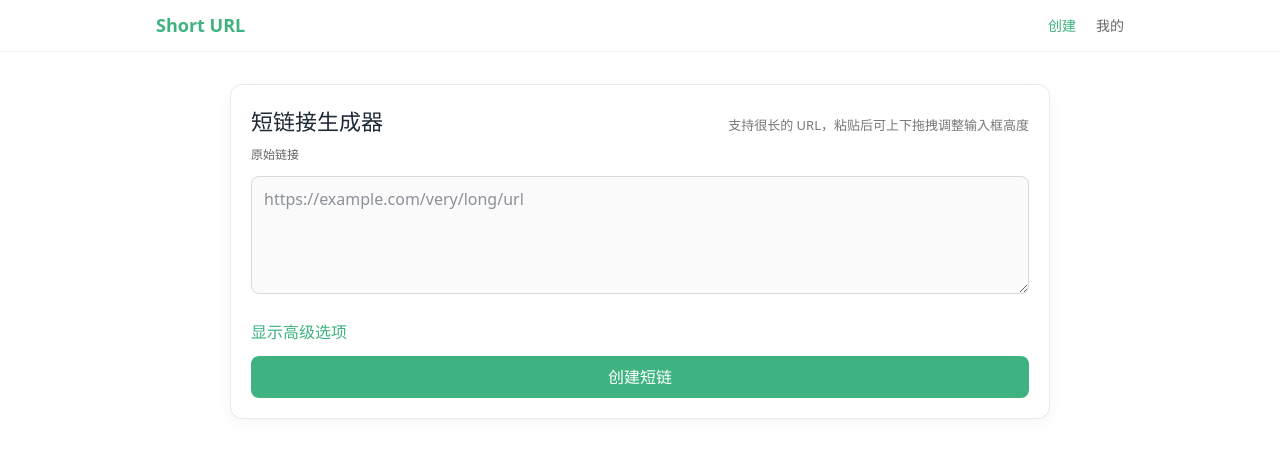
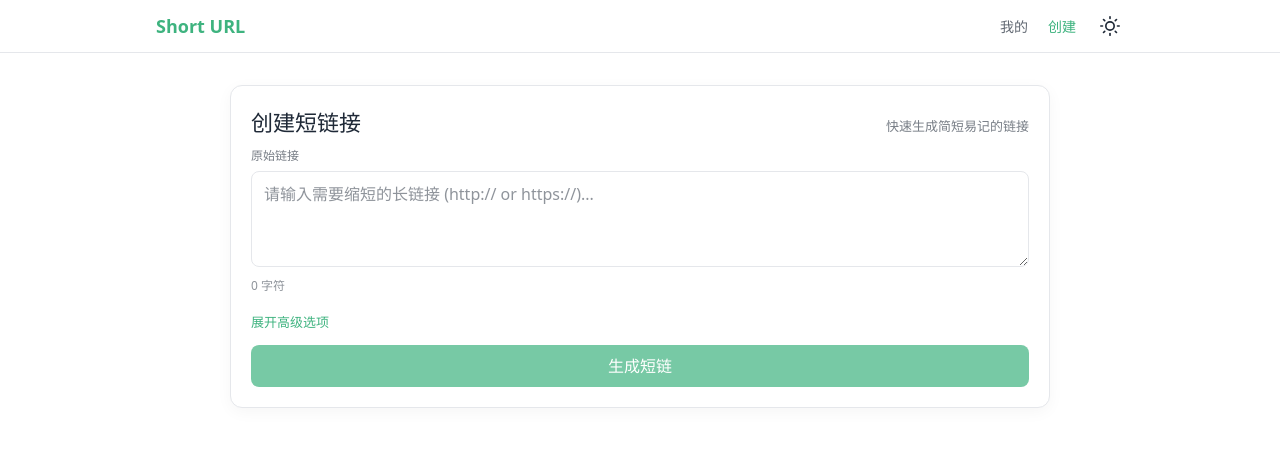
Before and after one commit to dingwapi123/short-url-fronted, a Vue app: page / in a window 1280 px wide. Shown: the top 458 px of the page. Built offline with nearby package versions, Linux system fonts and the light colour scheme.

Commit message:
feat: 实现暗色主题切换功能并优化页面样式
- 在App.vue中添加主题切换逻辑，支持系统偏好和本地存储
- 重构MyUrls.vue和Shortener.vue的样式以支持主题切换
- 优化页面布局和交互体验

```diff
--- a/src/App.vue
+++ b/src/App.vue
@@ -1,4 +1,45 @@
-<script setup lang="ts"></script>
+<script setup lang="ts">
+import { ref, onMounted } from 'vue'
+
+const isDark = ref(false)
+
+function initTheme() {
+  // 1. Check local storage
+  const savedTheme = localStorage.getItem('theme')
+  if (savedTheme) {
+    isDark.value = savedTheme === 'dark'
+  } else {
+    // 2. Check system preference
+    isDark.value = window.matchMedia('(prefers-color-scheme: dark)').matches
+  }
+  applyTheme()
+}
+
+function toggleTheme() {
+  isDark.value = !isDark.value
+  localStorage.setItem('theme', isDark.value ? 'dark' : 'light')
+  applyTheme()
+}
+
+function applyTheme() {
+  if (isDark.value) {
+    document.documentElement.classList.add('dark')
+  } else {
+    document.documentElement.classList.remove('dark')
+  }
+}
+
+onMounted(() => {
+  initTheme()
+  // Listen for system changes if no user preference is saved
+  window.matchMedia('(prefers-color-scheme: dark)').addEventListener('change', (e) => {
+    if (!localStorage.getItem('theme')) {
+      isDark.value = e.matches
+      applyTheme()
+    }
+  })
+})
+</script>
 
 <template>
   <header class="header">
@@ -7,8 +48,55 @@
         <router-link class="logo" to="/">Short URL</router-link>
       </div>
       <div class="nav-right">
+        <!-- Navigation Links: "我的" before "创建" -->
+        <router-link class="nav-link" to="/my-urls">我的</router-link>
         <router-link class="nav-link" to="/">创建</router-link>
-        <router-link class="nav-link" to="/my-urls">我的</router-link>
+
+        <!-- Theme Toggle Button -->
+        <button
+          class="theme-toggle"
+          @click="toggleTheme"
+          :title="isDark ? '切换到亮色模式' : '切换到暗色模式'"
+        >
+          <!-- Sun Icon -->
+          <svg
+            v-if="!isDark"
+            xmlns="http://www.w3.org/2000/svg"
+            width="20"
+            height="20"
+            viewBox="0 0 24 24"
+            fill="none"
+            stroke="currentColor"
+            stroke-width="2"
+            stroke-linecap="round"
+            stroke-linejoin="round"
+          >
+            <circle cx="12" cy="12" r="5"></circle>
+            <line x1="12" y1="1" x2="12" y2="3"></line>
+            <line x1="12" y1="21" x2="12" y2="23"></line>
+            <line x1="4.22" y1="4.22" x2="5.64" y2="5.64"></line>
+            <line x1="18.36" y1="18.36" x2="19.78" y2="19.78"></line>
+            <line x1="1" y1="12" x2="3" y2="12"></line>
+            <line x1="21" y1="12" x2="23" y2="12"></line>
+            <line x1="4.22" y1="19.78" x2="5.64" y2="18.36"></line>
+            <line x1="18.36" y1="5.64" x2="19.78" y2="4.22"></line>
+          </svg>
+          <!-- Moon Icon -->
+          <svg
+            v-else
+            xmlns="http://www.w3.org/2000/svg"
+            width="20"
+            height="20"
+            viewBox="0 0 24 24"
+            fill="none"
+            stroke="currentColor"
+            stroke-width="2"
+            stroke-linecap="round"
+            stroke-linejoin="round"
+          >
+            <path d="M21 12.79A9 9 0 1 1 11.21 3 7 7 0 0 0 21 12.79z"></path>
+          </svg>
+        </button>
       </div>
     </nav>
   </header>
@@ -23,9 +111,13 @@
   top: 0;
   z-index: 10;
   backdrop-filter: saturate(180%) blur(8px);
-  background: rgba(255, 255, 255, 0.8);
-  border-bottom: 1px solid #eee;
+  background-color: color-mix(in srgb, var(--background), transparent 20%);
+  border-bottom: 1px solid var(--border);
+  transition:
+    background-color 0.3s,
+    border-color 0.3s;
 }
+
 .nav {
   max-width: 1000px;
   margin: 0 auto;
@@ -34,26 +126,58 @@
   justify-content: space-between;
   align-items: center;
 }
+
 .logo {
   font-weight: 700;
-  color: #3eb37f;
+  color: var(--primary);
   text-decoration: none;
   font-size: 18px;
 }
+
 .nav-right {
   display: flex;
   gap: 20px;
+  align-items: center;
 }
+
 .nav-link {
-  color: #666;
+  color: var(--foreground);
+  opacity: 0.7;
   text-decoration: none;
   font-size: 14px;
   font-weight: 500;
+  transition:
+    color 0.2s,
+    opacity 0.2s;
 }
+
 .nav-link:hover {
-  color: #3eb37f;
+  color: var(--primary);
+  opacity: 1;
 }
+
 .nav-link.router-link-active {
-  color: #3eb37f;
+  color: var(--primary);
+  opacity: 1;
+}
+
+.theme-toggle {
+  background: none;
+  border: none;
+  cursor: pointer;
+  color: var(--foreground);
+  padding: 4px;
+  border-radius: 4px;
+  display: flex;
+  align-items: center;
+  justify-content: center;
+  transition:
+    color 0.2s,
+    background-color 0.2s;
+}
+
+.theme-toggle:hover {
+  color: var(--primary);
+  background-color: color-mix(in srgb, var(--primary), transparent 90%);
 }
 </style>
--- a/src/pages/Shortener.vue
+++ b/src/pages/Shortener.vue
@@ -1,89 +1,56 @@
 <script setup lang="ts">
-defineOptions({ name: 'UrlShortenerPage' })
-import { ref, computed } from 'vue'
+import { ref } from 'vue'
 import { createUrlRecord, type UrlRecord } from '@/api/urlRecord'
 
 const originalUrl = ref('')
-const urlCode = ref('')
+const customAlias = ref('')
 const loading = ref(false)
 const error = ref('')
 const result = ref<UrlRecord | null>(null)
 const showAdvanced = ref(false)
 
-/**
- * 计算原始链接长度，用于 UI 显示
- * @returns 链接字符长度
- */
-const originalUrlLen = computed(() => originalUrl.value.trim().length)
+async function handleSubmit() {
+  if (!originalUrl.value) return
 
-/**
- * 清空原始链接输入框
- */
-function clearOriginal() {
-  originalUrl.value = ''
-}
+  try {
+    loading.value = true
+    error.value = ''
+    result.value = null
 
-/**
- * 提交表单，创建短链记录
- * - 校验输入
- * - 调用后端接口
- * - 展示返回结果或错误
- */
-async function submit() {
-  error.value = ''
-  result.value = null
-
-  const url = originalUrl.value.trim()
-  const code = urlCode.value.trim()
-
-  if (!url) {
-    error.value = '请输入原始链接'
-    return
-  }
-
-  loading.value = true
-  try {
-    const { message, data } = await createUrlRecord(url, code || undefined)
-    if (!data) {
-      error.value = message || '创建失败'
-      return
+    const res = await createUrlRecord(originalUrl.value, customAlias.value || undefined)
+    if (res.data) {
+      result.value = res.data
+      // Optional: Clear inputs on success?
+      // originalUrl.value = ''
+      // customAlias.value = ''
+    } else {
+      error.value = res.message || '创建失败'
     }
-    result.value = data
-  } catch (e) {
-    error.value = (e as Error).message
+  } catch (err: any) {
+    error.value = err.message || '发生错误，请重试'
   } finally {
     loading.value = false
   }
 }
 
-/**
- * 复制文本到剪贴板
- * @param text 需要复制的字符串
- */
-function copy(text: string) {
-  navigator.clipboard.writeText(text)
+function copyResult() {
+  if (result.value?.shortUrl) {
+    navigator.clipboard
+      .writeText(result.value.shortUrl)
+      .then(() => {
+        alert('已复制到剪贴板')
+      })
+      .catch(() => {
+        alert('复制失败')
+      })
+  }
 }
 
-/**
- * 在新窗口/当前窗口打开链接
- * @param url 要打开的链接
- */
-function open(url: string) {
-  window.open(url, '_blank')
-}
-
-/**
- * 截断过长字符串，中间打点
- * @param text 输入字符串
- * @param max 保留的最大展示长度
- * @returns 处理后的短展示字符串
- */
-function displayTruncated(text: string, max = 96) {
-  const s = String(text ?? '')
-  if (s.length <= max) return s
-  const head = s.slice(0, Math.floor(max * 0.6))
-  const tail = s.slice(-Math.floor(max * 0.3))
-  return `${head}…${tail}`
+function clearForm() {
+  originalUrl.value = ''
+  customAlias.value = ''
+  error.value = ''
+  result.value = null
 }
 </script>
 
@@ -91,70 +58,75 @@ function displayTruncated(text: string, max = 96) {
   <div class="container">
     <div class="form-card">
       <div class="form-head">
-        <h1>短链接生成器</h1>
-        <p class="tip">支持很长的 URL，粘贴后可上下拖拽调整输入框高度</p>
+        <h1>创建短链接</h1>
+        <span class="tip">快速生成简短易记的链接</span>
       </div>
 
-      <form class="form" @submit.prevent="submit">
-        <label class="label">原始链接</label>
-        <textarea
-          class="input input--textarea"
-          v-model="originalUrl"
-          rows="4"
-          placeholder="https://example.com/very/long/url"
-          required
-        />
-        <div class="input-tools">
-          <span v-if="originalUrlLen" class="counter">长度：{{ originalUrlLen }}</span>
-          <button type="button" class="ghost" @click="clearOriginal" v-if="originalUrlLen">
-            清空
-          </button>
+      <div class="form">
+        <div>
+          <div class="label" style="margin-bottom: 6px">原始链接</div>
+          <textarea
+            v-model="originalUrl"
+            class="input input--textarea"
+            placeholder="请输入需要缩短的长链接 (http:// or https://)..."
+            :disabled="loading"
+          ></textarea>
+          <div class="input-tools">
+            <span class="counter">{{ originalUrl.length }} 字符</span>
+            <button v-if="originalUrl" class="ghost" @click="clearForm">清空</button>
+          </div>
         </div>
 
         <div class="adv">
-          <button type="button" class="link" @click="showAdvanced = !showAdvanced">
-            {{ showAdvanced ? '隐藏' : '显示' }}高级选项
+          <button class="link" @click="showAdvanced = !showAdvanced">
+            {{ showAdvanced ? '收起高级选项' : '展开高级选项' }}
           </button>
+
+          <div v-if="showAdvanced" style="margin-top: 12px">
+            <div class="label" style="margin-bottom: 6px">自定义后缀 (可选)</div>
+            <input
+              v-model="customAlias"
+              type="text"
+              class="input"
+              placeholder="例如: my-link"
+              :disabled="loading"
+            />
+          </div>
         </div>
 
-        <div v-show="showAdvanced">
-          <label class="label">自定义短码（可选）</label>
-          <input class="input" type="text" v-model="urlCode" placeholder="如: my-code" />
+        <div v-if="error" class="alert alert--error">
+          {{ error }}
         </div>
 
-        <button class="btn" type="submit" :disabled="loading">
-          <span v-if="!loading">创建短链</span>
-          <span v-else class="spinner"></span>
+        <button class="btn" @click="handleSubmit" :disabled="loading || !originalUrl">
+          <span v-if="loading" class="spinner"></span>
+          <span v-else>生成短链</span>
         </button>
-      </form>
+      </div>
     </div>
 
-    <div v-if="error" class="alert alert--error">{{ error }}</div>
-
+    <!-- Result Card -->
     <div v-if="result" class="result-card">
       <div class="result-head">
         <span class="badge">创建成功</span>
-        <h2 class="short">{{ result.shortUrl }}</h2>
+        <div class="short">{{ result.shortUrl }}</div>
       </div>
 
-      <div class="grid grid--one">
-        <div class="item">
-          <div class="label">后端返回短链</div>
-          <div class="mono truncate" :title="result.shortUrl">{{ result.shortUrl }}</div>
-          <div class="actions">
-            <button class="primary" @click="open(result.shortUrl)">打开</button>
-            <button class="ghost" @click="copy(result.shortUrl)">复制短链</button>
-          </div>
-        </div>
-
+      <div class="grid">
         <div class="item">
           <div class="label">原始链接</div>
-          <div class="mono truncate" :title="result.originalUrl">
-            {{ displayTruncated(result.originalUrl) }}
-          </div>
-          <div class="actions">
-            <button class="ghost" @click="copy(result.originalUrl)">复制原始链接</button>
-          </div>
+          <div class="mono truncate" :title="result.originalUrl">{{ result.originalUrl }}</div>
+        </div>
+        <div class="item">
+          <div class="label">创建时间</div>
+          <div class="mono">{{ result.createdAt || '刚刚' }}</div>
+        </div>
+      </div>
+
+      <div style="padding: 0 16px 16px">
+        <div class="actions">
+          <button class="primary" @click="copyResult">复制链接</button>
+          <button class="ghost" @click="result = null">继续创建</button>
         </div>
       </div>
     </div>
@@ -168,11 +140,14 @@ function displayTruncated(text: string, max = 96) {
   padding: 0 20px;
 }
 .form-card {
-  background: #fff;
-  border: 1px solid #e8e8e8;
+  background: var(--card);
+  border: 1px solid var(--border);
   border-radius: 12px;
   box-shadow: 0 4px 16px rgba(0, 0, 0, 0.04);
   padding: 20px;
+  transition:
+    background-color 0.3s,
+    border-color 0.3s;
 }
 .form-head {
   display: flex;
@@ -182,9 +157,11 @@ function displayTruncated(text: string, max = 96) {
 h1 {
   font-size: 22px;
   margin: 0 0 8px;
+  color: var(--foreground);
 }
 .tip {
-  color: #777;
+  color: var(--foreground);
+  opacity: 0.6;
   font-size: 13px;
 }
 .form {
@@ -193,43 +170,59 @@ h1 {
 }
 .label {
   font-size: 13px;
-  color: #444;
+  color: var(--foreground);
+  opacity: 0.8;
 }
 .input {
   height: 40px;
   padding: 10px 12px;
-  border: 1px solid #d9d9d9;
+  border: 1px solid var(--border);
   border-radius: 8px;
   outline: none;
-  background: #fafafa;
+  background: var(--background);
+  color: var(--foreground);
+  width: 100%;
+  transition:
+    border-color 0.2s,
+    background-color 0.2s;
 }
 .input--textarea {
   height: auto;
   min-height: 96px;
   resize: vertical;
   line-height: 1.5;
+  font-family: inherit;
 }
 .input:focus {
-  border-color: #3eb37f;
-  background: #fff;
+  border-color: var(--primary);
+  background: var(--card);
 }
 .input-tools {
   display: flex;
   justify-content: space-between;
   align-items: center;
+  margin-top: 4px;
 }
 .counter {
-  color: #999;
+  color: var(--foreground);
+  opacity: 0.5;
   font-size: 12px;
 }
 .ghost {
   background: transparent;
-  border: 1px solid #ddd;
-  color: #555;
+  border: 1px solid var(--border);
+  color: var(--foreground);
+  opacity: 0.8;
   border-radius: 6px;
   height: 30px;
   padding: 0 10px;
   cursor: pointer;
+  transition: all 0.2s;
+}
+.ghost:hover {
+  border-color: var(--primary);
+  color: var(--primary);
+  opacity: 1;
 }
 .adv {
   margin-top: 2px;
@@ -237,16 +230,26 @@ h1 {
 .link {
   border: none;
   background: none;
-  color: #3eb37f;
+  color: var(--primary);
   cursor: pointer;
+  padding: 0;
+  font-size: 13px;
 }
 .btn {
   height: 42px;
-  background: #3eb37f;
+  background: var(--primary);
   border: none;
-  color: #fff;
+  color: var(--primary-foreground);
   border-radius: 8px;
   cursor: pointer;
+  transition: opacity 0.2s;
+  font-weight: 500;
+  display: flex;
+  align-items: center;
+  justify-content: center;
+}
+.btn:hover {
+  opacity: 0.9;
 }
 .btn[disabled] {
   opacity: 0.7;
@@ -256,7 +259,7 @@ h1 {
   width: 18px;
   height: 18px;
   border-radius: 50%;
-  border: 2px solid #ffffff80;
+  border: 2px solid rgba(255, 255, 255, 0.5);
   border-top-color: #fff;
   display: inline-block;
   animation: spin 0.8s linear infinite;
@@ -271,19 +274,23 @@ h1 {
   margin-top: 16px;
   padding: 10px 12px;
   border-radius: 8px;
+  font-size: 14px;
 }
 .alert--error {
-  background: #fde8e7;
-  color: #a94442;
-  border: 1px solid #f5c6c6;
+  background: color-mix(in srgb, #e74c3c, transparent 90%);
+  color: #e74c3c;
+  border: 1px solid color-mix(in srgb, #e74c3c, transparent 80%);
 }
 
 .result-card {
   margin-top: 18px;
-  border: 1px solid #eaeaea;
+  border: 1px solid var(--border);
   border-radius: 12px;
   box-shadow: 0 6px 18px rgba(0, 0, 0, 0.05);
-  background: #fff;
+  background: var(--card);
+  transition:
+    background-color 0.3s,
+    border-color 0.3s;
 }
 .result-head {
   padding: 16px 16px 0;
@@ -291,9 +298,9 @@ h1 {
 .badge {
   display: inline-block;
   font-size: 12px;
-  color: #3eb37f;
-  background: #e8f7f0;
-  border: 1px solid #d5f0e3;
+  color: var(--primary);
+  background: color-mix(in srgb, var(--primary), transparent 90%);
+  border: 1px solid color-mix(in srgb, var(--primary), transparent 80%);
   border-radius: 999px;
   padding: 2px 8px;
 }
@@ -302,6 +309,8 @@ h1 {
   padding: 0 16px 0 0;
   font-size: 18px;
   word-break: break-all;
+  color: var(--primary);
+  font-weight: 600;
 }
 .grid {
   display: grid;
@@ -313,17 +322,20 @@ h1 {
   grid-template-columns: 1fr;
 }
 .item {
-  border-top: 1px dashed #eee;
+  border-top: 1px dashed var(--border);
   padding-top: 12px;
 }
 .label {
   font-size: 12px;
-  color: #666;
+  color: var(--foreground);
+  opacity: 0.6;
 }
 .mono {
   font-family:
     ui-monospace, SFMono-Regular, Menlo, Monaco, Consolas, 'Liberation Mono', 'Courier New',
     monospace;
+  color: var(--foreground);
+  font-size: 13px;
 }
 .truncate {
   overflow: hidden;
@@ -339,10 +351,16 @@ h1 {
   height: 32px;
   padding: 0 12px;
   border: none;
-  color: #fff;
-  background: #3eb37f;
+  color: var(--primary-foreground);
+  background: var(--primary);
   border-radius: 6px;
   cursor: pointer;
+  transition: opacity 0.2s;
+  font-size: 13px;
+  font-weight: 500;
+}
+.primary:hover {
+  opacity: 0.9;
 }
 .ghost {
   height: 32px;
```
Also changed, not shown: src/pages/MyUrls.vue (+67 -51 lines).
